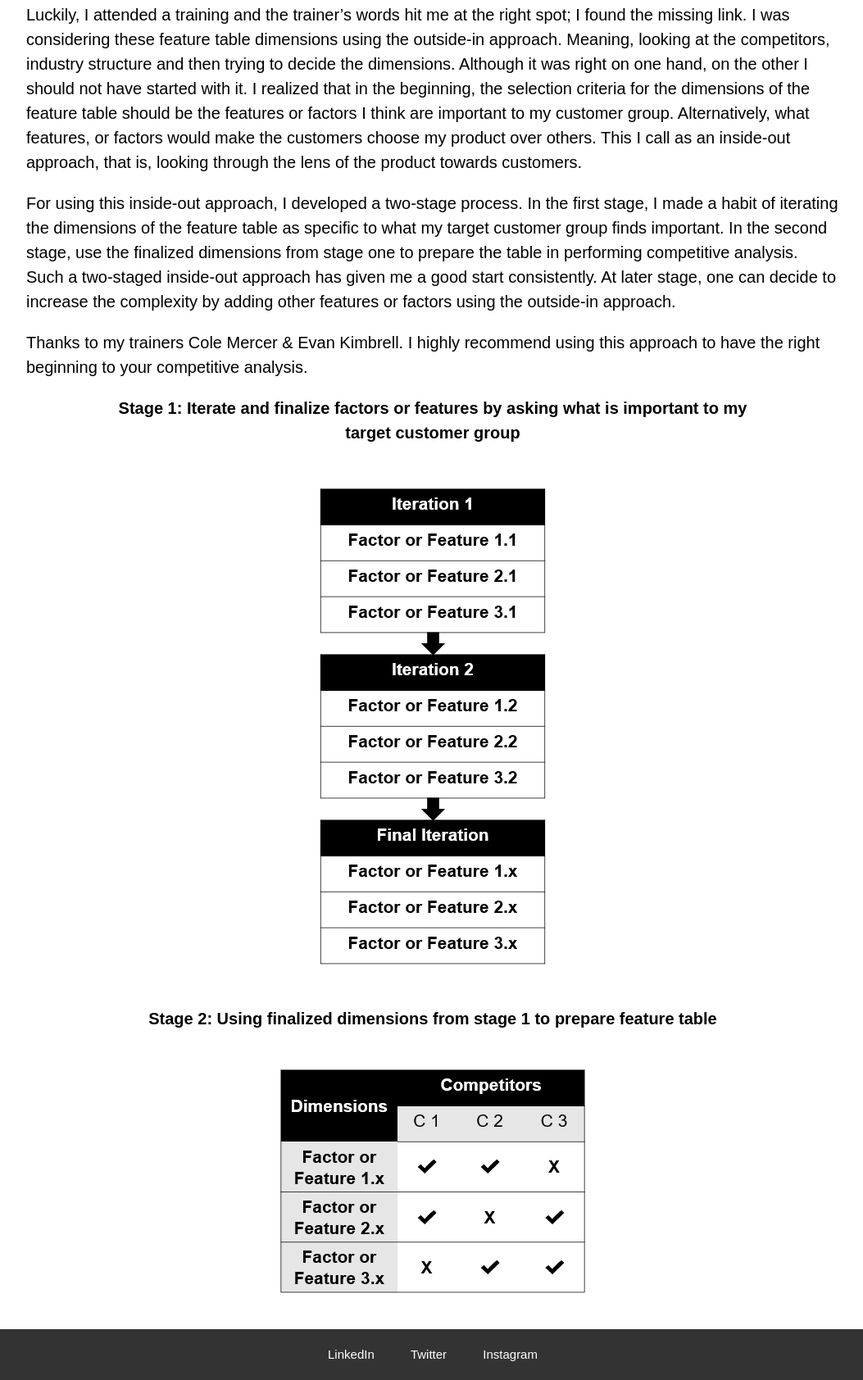
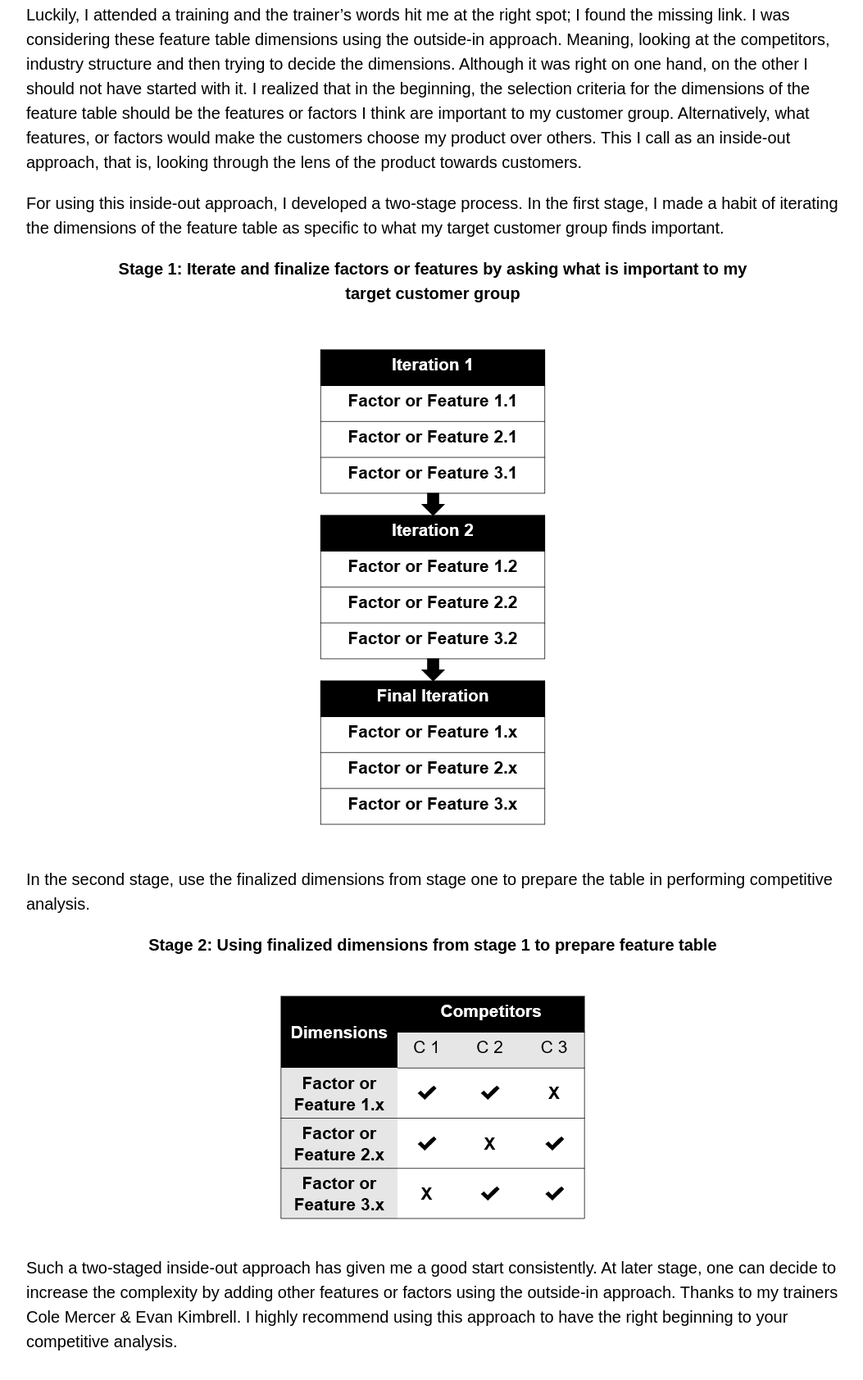
Before and after one commit to rahulbhanu-0289/personal-website, a plain HTML site: page Blogs_CompetitiveAnalysis.html in a window 1280 px wide. Shown: the part 1139-2823 px from the top of the page at 82% size, without its empty margins (112-1165 px from the left). Drawn offline with Linux system fonts and the light colour scheme.

Commit message:
Update Blogs_CompetitiveAnalysis.html

```diff
--- a/Blogs_CompetitiveAnalysis.html
+++ b/Blogs_CompetitiveAnalysis.html
@@ -42,17 +42,22 @@
       <article id="maintext">
         <p>During my product management work, I prepared such feature tables several times. Though the outcome of my task was great at the end, most of the times I struggled with how to begin, meaning which factors or features I should consider. When I analysed this problem, I understood that it happened to me because I had not developed any process to sort out the dimensions to focus on. Because of this I got overwhelmed looking at too much information.</p>
         <p>Luckily, I attended a training and the trainer’s words hit me at the right spot; I found the missing link. I was considering these feature table dimensions using the outside-in approach. Meaning, looking at the competitors, industry structure and then trying to decide the dimensions. Although it was right on one hand, on the other I should not have started with it. I realized that in the beginning, the selection criteria for the dimensions of the feature table should be the features or factors I think are important to my customer group. Alternatively, what features, or factors would make the customers choose my product over others. This I call as an inside-out approach, that is, looking through the lens of the product towards customers.</p>
-        <p>For using this inside-out approach, I developed a two-stage process. In the first stage, I made a habit of iterating the dimensions of the feature table as specific to what my target customer group finds important. In the second stage, use the finalized dimensions from stage one to prepare the table in performing competitive analysis. Such a two-staged inside-out approach has given me a good start consistently. At later stage, one can decide to increase the complexity by adding other features or factors using the outside-in approach.</p>
-        <p>Thanks to my trainers Cole Mercer & Evan Kimbrell. I highly recommend using this approach to have the right beginning to your competitive analysis.</p>
+        <p>For using this inside-out approach, I developed a two-stage process. In the first stage, I made a habit of iterating the dimensions of the feature table as specific to what my target customer group finds important.</p>
       </article>
       <div class="maintextimagebox">
         <p id="Stages">Stage 1: Iterate and finalize factors or features by asking what is important to my target customer group</p>
         <img id="FeatureTableStage1" src="images\FeatureTableStage1.png" alt="FeatureTableStage1">
       </div>
+      <article id="maintext">
+        <p>In the second stage, use the finalized dimensions from stage one to prepare the table in performing competitive analysis.</p>
+      </article>
       <div class="maintextimagebox">
         <p id="Stages">Stage 2: Using finalized dimensions from stage 1 to prepare feature table</p>
         <img id="FeatureTableStage2" src="images\FeatureTableStage2.png" alt="FeatureTableStage2">
       </div>
+      <article id="maintext">
+        <p>Such a two-staged inside-out approach has given me a good start consistently. At later stage, one can decide to increase the complexity by adding other features or factors using the outside-in approach. Thanks to my trainers Cole Mercer & Evan Kimbrell. I highly recommend using this approach to have the right beginning to your competitive analysis.</p>
+      </article>
     </div>
   </section>
 
```
